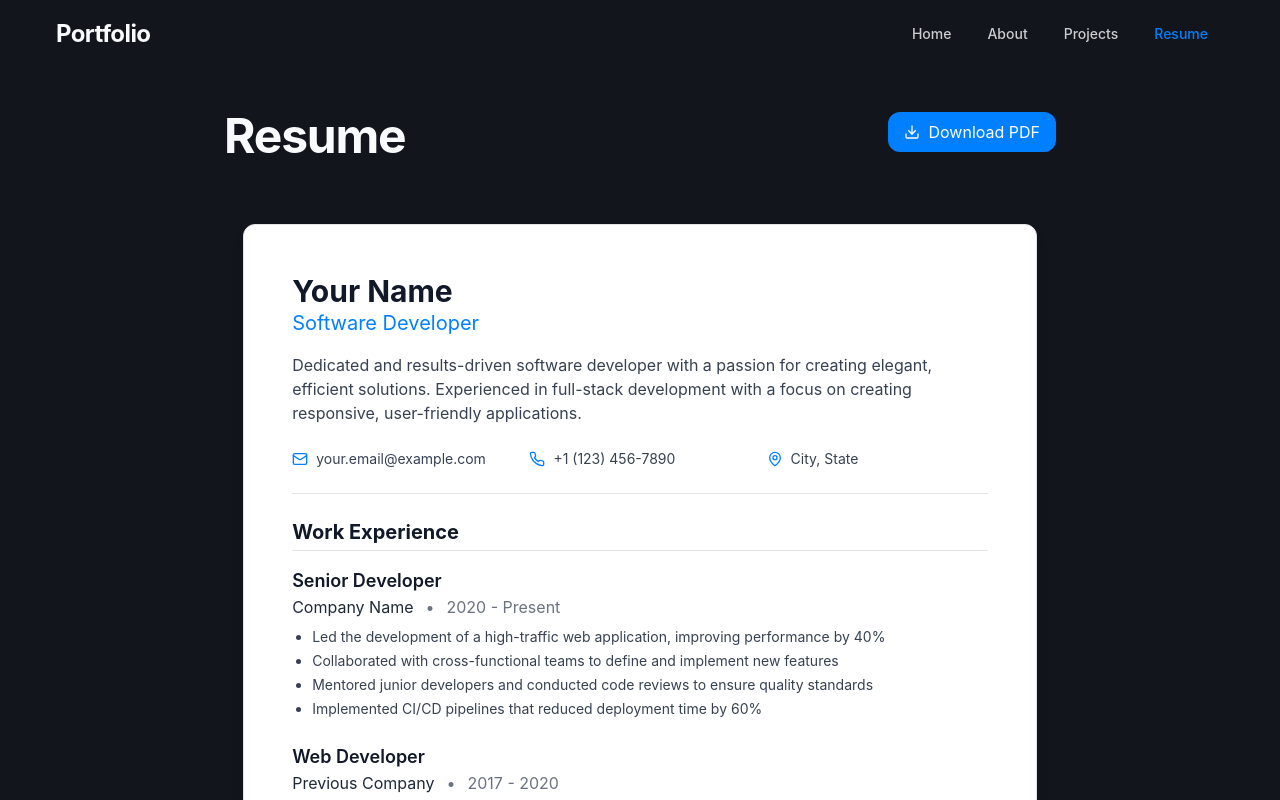
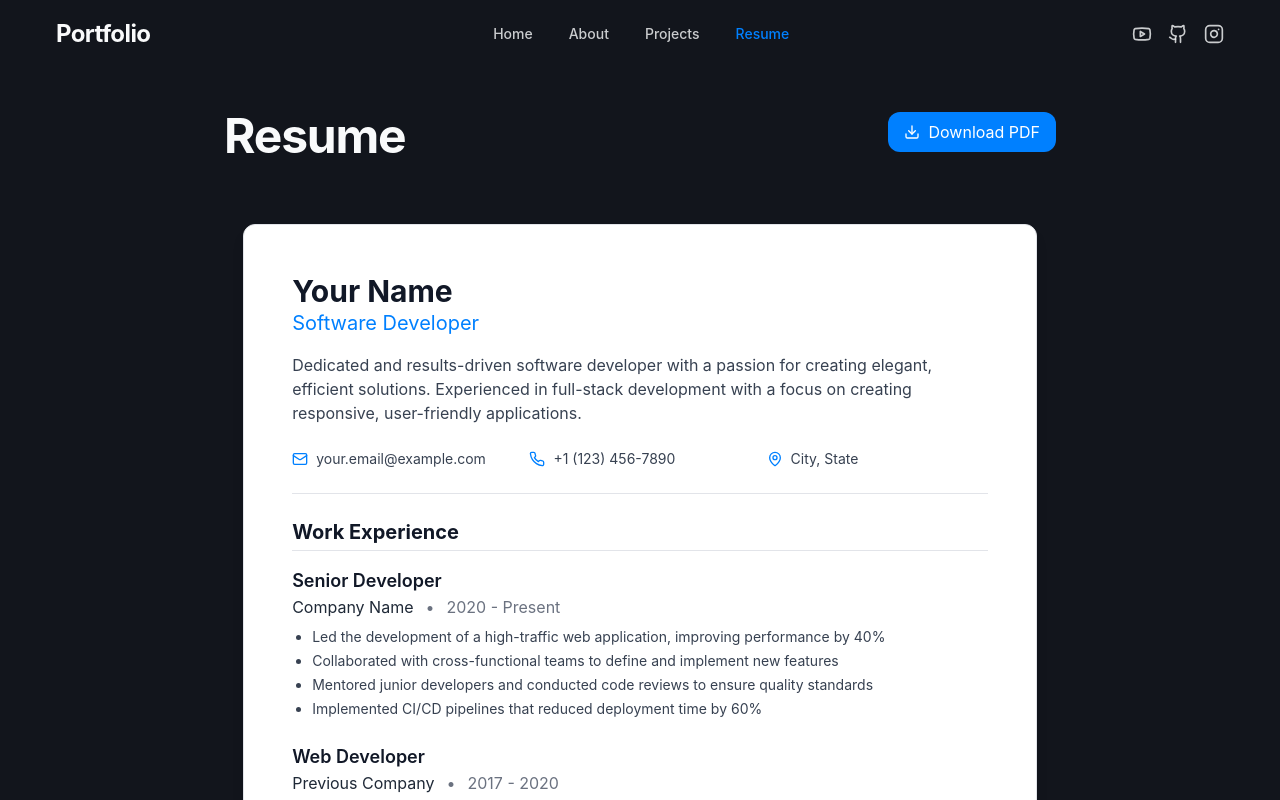
Before and after one commit to 1337encrypted/info-island, a React (Vite) app: page /resume in a window 1280 px wide. Shown: the top 800 px of the page. Built offline with nearby package versions, Linux system fonts and the light colour scheme.

Commit message:
Center navbar items and add icons
Center the navbar items and add youtube, github, instagram icons on the right side of the navbar.

```diff
--- a/src/components/Navbar.tsx
+++ b/src/components/Navbar.tsx
@@ -2,7 +2,7 @@
 import { useState, useEffect } from "react";
 import { Link, useLocation } from "react-router-dom";
 import { cn } from "@/lib/utils";
-import { Menu, X } from "lucide-react";
+import { Menu, X, Youtube, Github, Instagram } from "lucide-react";
 
 const Navbar = () => {
   const [isScrolled, setIsScrolled] = useState(false);
@@ -46,8 +46,9 @@ const Navbar = () => {
           Portfolio
         </Link>
 
-        {/* Desktop Menu */}
-        <div className="hidden md:flex items-center space-x-1">
+        {/* Desktop Menu - Centered */}
+        <div className="hidden md:flex items-center justify-center flex-1 px-4">
+          <div className="flex items-center space-x-1">
             {navItems.map((item) => (
               <Link
                 key={item.name}
@@ -62,6 +63,38 @@ const Navbar = () => {
                 {item.name}
               </Link>
             ))}
+          </div>
+        </div>
+
+        {/* Social Media Icons */}
+        <div className="hidden md:flex items-center space-x-4">
+          <a
+            href="https://youtube.com"
+            target="_blank"
+            rel="noopener noreferrer"
+            className="text-foreground/80 hover:text-primary transition-colors"
+            aria-label="YouTube"
+          >
+            <Youtube size={20} />
+          </a>
+          <a
+            href="https://github.com"
+            target="_blank"
+            rel="noopener noreferrer"
+            className="text-foreground/80 hover:text-primary transition-colors"
+            aria-label="GitHub"
+          >
+            <Github size={20} />
+          </a>
+          <a
+            href="https://instagram.com"
+            target="_blank"
+            rel="noopener noreferrer"
+            className="text-foreground/80 hover:text-primary transition-colors"
+            aria-label="Instagram"
+          >
+            <Instagram size={20} />
+          </a>
         </div>
 
         {/* Mobile Menu Button */}
@@ -96,6 +129,37 @@ const Navbar = () => {
               {item.name}
             </Link>
           ))}
+
+          {/* Social Media Icons in Mobile Menu */}
+          <div className="flex items-center space-x-6 mt-6 pt-6 border-t border-border">
+            <a
+              href="https://youtube.com"
+              target="_blank"
+              rel="noopener noreferrer"
+              className="text-foreground/80 hover:text-primary transition-colors"
+              aria-label="YouTube"
+            >
+              <Youtube size={24} />
+            </a>
+            <a
+              href="https://github.com"
+              target="_blank"
+              rel="noopener noreferrer"
+              className="text-foreground/80 hover:text-primary transition-colors"
+              aria-label="GitHub"
+            >
+              <Github size={24} />
+            </a>
+            <a
+              href="https://instagram.com"
+              target="_blank"
+              rel="noopener noreferrer"
+              className="text-foreground/80 hover:text-primary transition-colors"
+              aria-label="Instagram"
+            >
+              <Instagram size={24} />
+            </a>
+          </div>
         </div>
       </div>
     </header>
```
Lines whose indentation alone changed are shown as unchanged.
